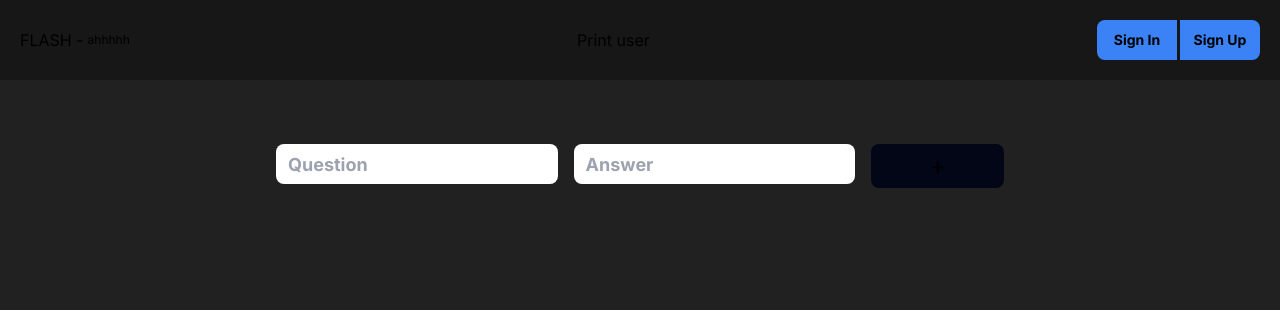
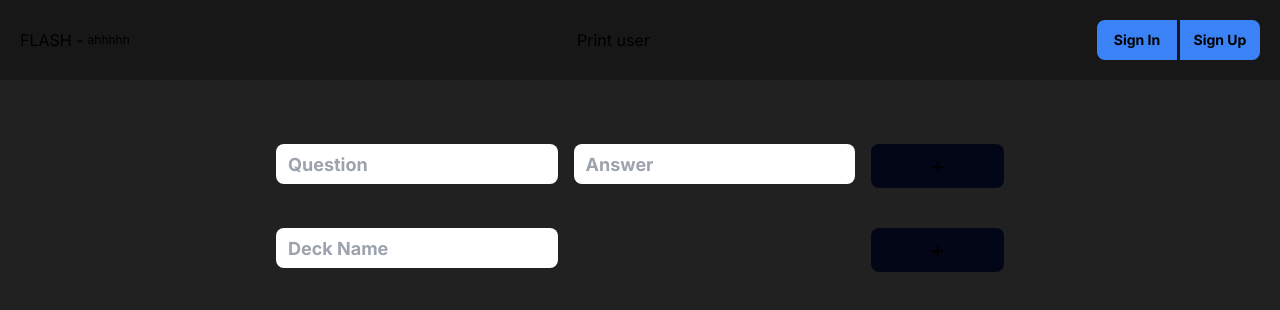
Before and after one commit to BadaBingBadaBo0m/FLASHahhhhh, a Next.js app: page /flashcard in a window 1280 px wide. Shown: the top 310 px of the page. Built offline with nearby package versions, Linux system fonts and the light colour scheme; no server answers; the database is empty.

Commit message:
can now create a deck

```diff
--- a/src/app/flashcard/page.js
+++ b/src/app/flashcard/page.js
@@ -4,22 +4,36 @@ import { collection, addDoc, query, onSnapshot, orderBy, doc, setDoc, updateDoc,
 import { db } from "../firebase";
 
 const FlashCardTest = () =>{
-  const [cardSets, setCardSets] = useState([]);
-  const [currentSetId, setCurrentSetId] = useState("HlwCElkzbESZb7g7JIwY");
-  const currentSet = doc(db, "FlashCard-Set", currentSetId);
+  const [decks, setDecks] = useState([]);
+  const [currentSetId, setCurrentSetId] = useState("");
+  //const currentSet = doc(db, "Decks", currentSetId);
 
   useEffect(() => {
-    const q = query(collection(db, "FlashCard-Set"));
+    const q = query(collection(db, "Decks"));
 
     const unsubscribe = onSnapshot(q, (querySnapshot) => {
-      const setArr = [];
+      const deckArr = [];
       querySnapshot.forEach((doc) => {
-        setArr.push({ ...doc.data(), id: doc.id });
+        deckArr.push({ ...doc.data(), id: doc.id });
       });
 
-      setCardSets(setArr);
+      setDecks(deckArr);
     });
   }, []);
+
+  // Create Deck
+  const [newDeckName, setNewDeckName] = useState("");
+
+  const createDeck = async (e) => {
+    e.preventDefault();
+    if (!newDeckName) return;
+
+    await addDoc(collection(db, "Decks"), {
+      Name: newDeckName
+    });
+
+    setNewDeckName("");
+  }
 
   // add card to database
   const [newCard, setNewCard] = useState({ question: "", answer: "" });
@@ -33,22 +47,23 @@ const FlashCardTest = () =>{
       answer: newCard.answer.trim(),
     };
 
-    const currentSet = doc(db, "FlashCard-Set", currentSetId)
+    const currentSet = doc(db, "Decks", currentSetId)
     const currentSetSnap = await getDoc(currentSet);
 
     await setDoc(currentSet, {
+      Name: currentSetSnap.data().Name,
       Cards: [...currentSetSnap.data().Cards, card]
     })
 
     setNewCard({ question: "", answer: "" });
-    }
+  }
 
-    const getOneDoc = async () => {
-      const currentSetSnap = await getDoc(currentSet);
-      console.log(currentSetSnap.data())
-    }
+  const getOneDoc = async () => {
+    const currentSetSnap = await getDoc(currentSet);
+    console.log(currentSetSnap.data())
+  }
 
-    getOneDoc();
+  console.log(decks)
 
   return (
     <div className="w-[60%] m-auto pt-11">
@@ -71,6 +86,19 @@ const FlashCardTest = () =>{
             +
         </button>
       </form>
+      <form className="grid grid-cols-5 grid-rows-1 gap-4 p-5 m-0">
+        <input
+          className="col-span-2 h-10 font-bold rounded-lg p-3 text-black text-lg"
+          placeholder="Deck Name"
+          value={newDeckName}
+          onChange={(e) => setNewDeckName(e.target.value)}
+        />
+        <button
+          onClick={createDeck}
+          className="col-start-5 bg-slate-950 rounded-lg  h-11 text-2xl p-1">
+            +
+        </button>
+      </form>
     </div>
   );
 }
```
